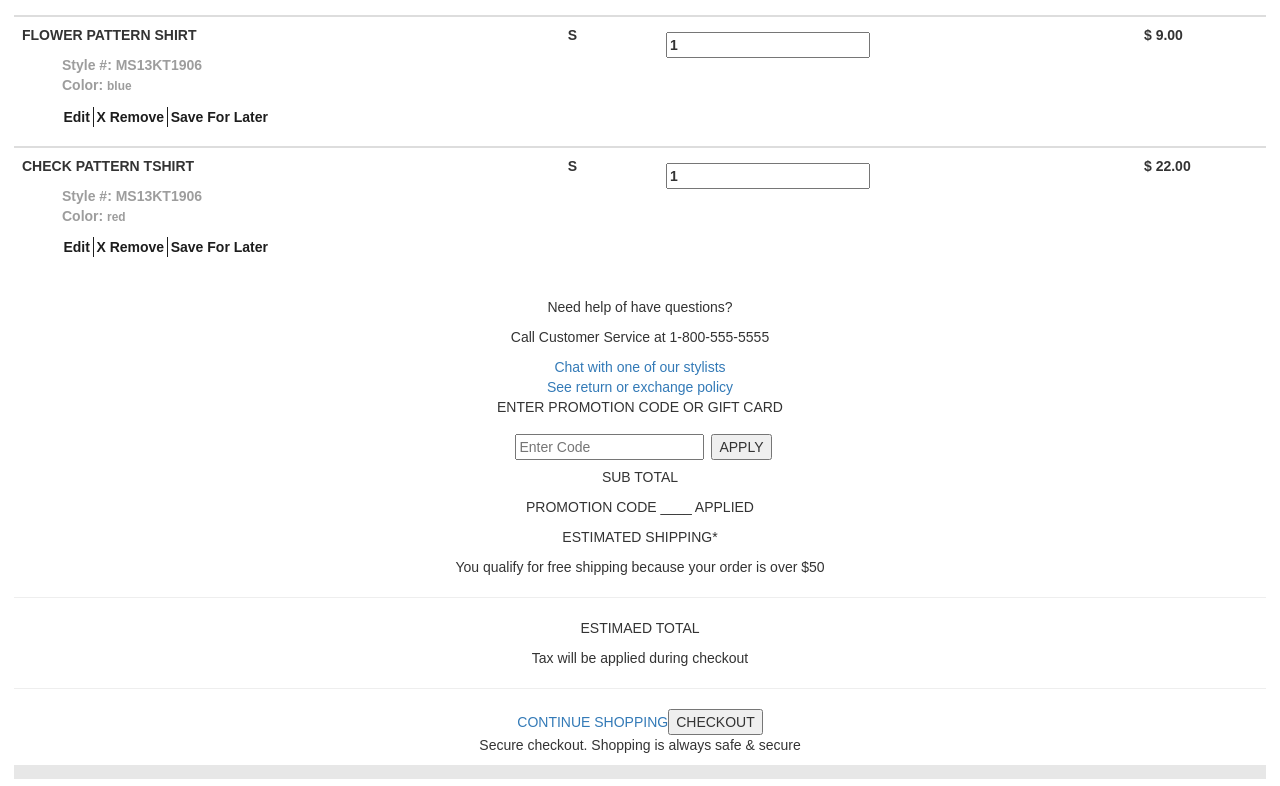
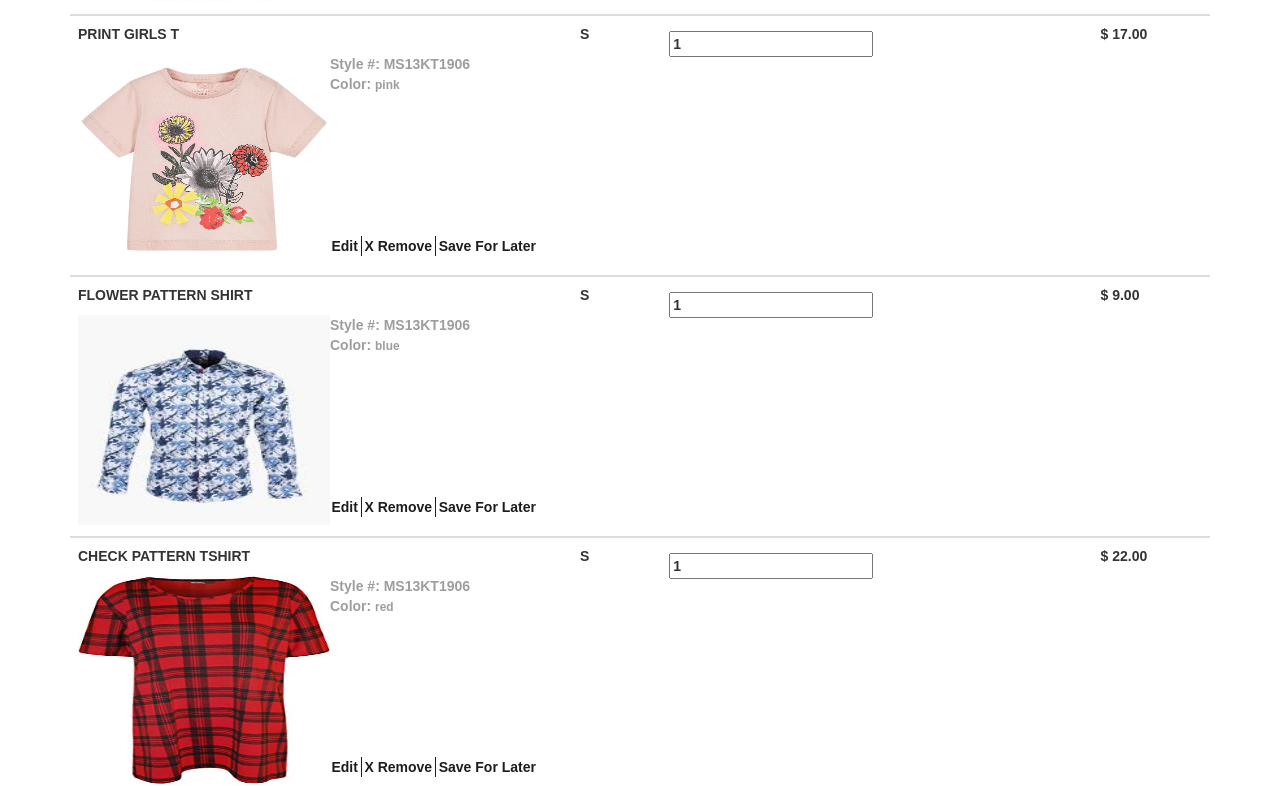
Before and after one commit to H0sway/online-shopping-cart, a React (Create React App) app: page / in a window 1280 px wide. Shown: the part 383-1169 px from the top of the page. Built offline with nearby package versions, Linux system fonts and the light colour scheme.

Commit message:
styling mostly done, tried to do some work on the total cost but it wasn't going well. Solved the photo issue.

```diff
--- a/src/App.css
+++ b/src/App.css
@@ -11,6 +11,24 @@
 .Item-List {
   border-bottom: 1em solid #E7E7E7;
   margin-bottom: .5em;
+}
+
+.item-wrapper {
+  display: flex;
+  align-items: flex-start;
+  justify-content: space-evenly;
+  align-content: flex-start;
+}
+
+.img-responsive {
+  float: left;
+  clear: right;
+  height: 15em;
+  width: 18em;
+}
+
+.bottom {
+  margin-top: 10em;
 }
 
 .top li {
@@ -34,6 +52,10 @@
 .upwards {
   border-top: .65em solid #E7E7E7;
   padding-top: 1em;
+}
+
+.modal-body img {
+  margin-top: 4em;
 }
 
 .modal-body ul {
@@ -84,3 +106,12 @@
   text-decoration: underline;
   curser: pointer;
 }
+
+.wrapper {
+  border-top: 1em solid #E7E7E7;
+  padding-top: .5em;
+  display: flex;
+  align-items: flex-start;
+  justify-content: space-evenly;
+  align-content: flex-start;
+}
--- a/src/App.js
+++ b/src/App.js
@@ -3,6 +3,9 @@ import React, { Component } from 'react';
 
 // Import Stylesheet
 import './App.css';
+
+// Import Bootstrap Grid
+import { Grid } from 'react-bootstrap';
 
 // Import Components
 import Header from './components/Header';
@@ -16,8 +19,10 @@ class App extends Component {
   render() {
     return (
       <div className="App">
-        <Header />
-        <ItemList />
+        <Grid>
+          <Header />
+          <ItemList />
+        </Grid>
       </div>
     );
   }
--- a/src/components/Checkout.js
+++ b/src/components/Checkout.js
@@ -1,5 +1,8 @@
 // Import React
 import React, { Component } from 'react';
+
+// Import bootstrap grid Components
+import { Grid, Col, Row, Button } from 'react-bootstrap'
 
 // Component that renders the checkout functionality for the site. Right now it only calculates the total cost.
 class Checkout extends Component {
@@ -9,9 +12,9 @@ class Checkout extends Component {
         <p>ENTER PROMOTION CODE OR GIFT CARD</p>
         <form>
           <input placeholder="Enter Code" />
-          <button>APPLY</button>
+          <Button>APPLY</Button>
         </form>
-
+        <div className="checkout-flex">
           <p>SUB TOTAL</p>
           <p>PROMOTION CODE ____ APPLIED</p>
           <p>ESTIMATED SHIPPING*</p>
@@ -21,8 +24,9 @@ class Checkout extends Component {
           <p>Tax will be applied during checkout</p>
           <hr />
           <a href="#">CONTINUE SHOPPING</a>
-        <button>CHECKOUT</button>
+          <Button bsStyle="primary">CHECKOUT</Button>
           <p><i className="fas fa-lock"></i>Secure checkout. Shopping is always safe & secure</p>
+        </div>
       </div>
     )
   }
--- a/src/components/ItemList.js
+++ b/src/components/ItemList.js
@@ -3,12 +3,6 @@ import React, { Component } from 'react';
 
 // import bootstrap components
 import { Table } from 'react-bootstrap';
-
-// Import images for each of the shopping list items
-import cotton from './images/cotton_tshirt.png';
-import girlst from './images/girls_t.png';
-import flower from './images/flower_shirt.png';
-import checkered from './images/check_tshirt.png';
 
 // Import the SingleItem component, this will be used as the template for each item in the shopping cart.
 import SingleItem from "./SingleItem";
@@ -16,35 +10,39 @@ import Checkout from "./Checkout";
 import Contact from "./Contact";
 
 // List of shopping cart items
-let shoppingList = [
+const shoppingList = [
   {
     name: "COTTON TSHIRT",
+    short: "cotton",
     color: "blue",
-    photoUrl: {cotton},
+    photoUrl: "./images/cotton_tshirt.png",
     size: "S",
     quantity: 1,
     price: 11.00
   },
   {
     name: "PRINT GIRLS T",
+    short: "girlst",
     color: "pink",
-    photoUrl: {girlst},
+    photoUrl: "./images/girls_t.png",
     size: "S",
     quantity: 1,
     price: 17.00
   },
   {
     name: "FLOWER PATTERN SHIRT",
+    short: "flower",
     color: "blue",
-    photoUrl: {flower},
+    photoUrl: "./images/flower_shirt.png",
     size: "S",
     quantity: 1,
     price: 9.00
   },
   {
     name: "CHECK PATTERN TSHIRT",
+    short: "checkered",
     color: "red",
-    photoUrl: {checkered},
+    photoUrl: "./images/check_tshirt.png",
     size: "S",
     quantity: 1,
     price: 22.00
@@ -57,32 +55,64 @@ class ItemList extends Component {
     super();
     this.state = {
       list: shoppingList,
+      cottonAmount: 1,
+      cottenPrice: 11.00,
+      cottenTotal: 11.00,
+      girlstAmount: 1,
+      girlstPrice: 17.00,
+      girlstTotal: 17.00,
+      flowerAmount: 1,
+      flowerPrice: 9.00,
+      flowerTotal: 9.00,
+      checkeredAmount: 1,
+      checkeredPrice: 22.00,
+      checkeredTotal: 22.00
     }
     this.removeItem = this.removeItem.bind(this);
+    this.changeCost = this.changeCost.bind(this);
   }
+
+  // Remove a specific item from the list when you click on X Remove
   removeItem(val) {
     const newList = this.state.list.filter((item, i) => {
       return i !== val;
     });
-    console.log(newList, val);
+    // console.log(newList, val);
     this.setState({
       list: newList
     })
   }
+
+  // Specific event handler for when the total cost has to be recalculated
+  changeCost(e) {
+    const name = e.target.name;
+    let amount = e.target.value;
+    this.setState({
+      [name]: amount
+    })
+  }
+
   renderList() {
+    // Map this.state.list, creating an individual item for each object in the array. For each item a SingleItem component is rendered.
+    // Props are used in the SingleItem component
     if (this.state.list.length) {
-      return this.state.list.map((item, i) => {
+      console.log(this.state.list);
+      const list = this.state.list;
+      return list.map((item, i) => {
         return (
           <SingleItem
             key={i}
             value={i}
             name={item.name}
+            short={item.short}
             color={item.color}
             photoUrl={item.photoUrl}
             size={item.size}
             quantity={item.quantity}
             price={item.price.toFixed(2)}
+            cost={parseInt(item.price)}
             removeItem={this.removeItem}
+            changeCost={this.changeCost}
           />
         )
       })
@@ -95,6 +125,7 @@ class ItemList extends Component {
       )
     }
   }
+
   render() {
     return(
       <div className="Item-List">
--- a/src/components/SingleItem.js
+++ b/src/components/SingleItem.js
@@ -2,8 +2,29 @@
 import React, { Component } from 'react';
 
 // import bootstrap components
-import { Image, Modal, Button } from 'react-bootstrap';
+import { Image, Modal, Button, Row, Col } from 'react-bootstrap';
 
+// Import images
+import cotton from './images/cotton_tshirt.png';
+import girlst from './images/girls_t.png';
+import flower from './images/flower_shirt.png';
+import checkered from './images/check_tshirt.png';
+
+// Put the images in an array
+const images = [
+  {
+    img: {cotton}
+  },
+  {
+    img: {girlst}
+  },
+  {
+    img: {flower}
+  },
+  {
+    img: {checkered}
+  }
+]
 
 // This will be the template for every item in the shopping list.
 class SingleItem extends Component {
@@ -14,22 +35,16 @@ class SingleItem extends Component {
       quantity: this.props.quantity,
       color: this.props.color,
       size: this.props.size,
+      quantity: this.props.quantity,
       price: parseInt(this.props.price),
-      cost: null
+      photoUrl: this.props.photoUrl,
+      cost: this.props.cost
     }
     // Bind event handlers
     this.handleShow = this.handleShow.bind(this);
     this.handleClose = this.handleClose.bind(this);
     this.productDetails = this.productDetails.bind(this);
     this.handleChange = this.handleChange.bind(this);
-    this.changeCost = this.changeCost.bind(this);
-  }
-
-  componentDidMount() {
-    const cost = this.state.quantity * this.state.price;
-    this.setState({
-      cost: cost
-    })
   }
 
   // Event methods for recognizing when something has changed.
@@ -41,6 +56,11 @@ class SingleItem extends Component {
     })
   }
 
+  componentDidMount() {
+    this.configurePhoto();
+  }
+
+  // Opening and closing the modal
   handleClose() {
     this.setState({ show: false })
   }
@@ -49,33 +69,20 @@ class SingleItem extends Component {
     this.setState({ show: true });
   }
 
-  changeCost(e) {
-    console.log("Before " + this.state.cost);
-    let amount = e.target.value;
-    const price = parseInt(this.props.price);
-    if (amount === null ) {
-      amount = 0;
-      const cost = amount * price;
-      this.setState({
-        quantity: amount,
-        cost: cost
-      })
-    }
-    else {
-      const cost = amount * price;
-      this.setState({
-        quantity: amount,
-        cost: cost
-      });
-    }
+  // A little bonus alert
+  productDetails() {
+    alert("You clicked on the product details!");
   }
 
-  // Calculate the current cost for this component (the amount of product multiplied by the price)
-  calculateCost() {
-  }
-
-  productDetails() {
-    alert("You clicked on the product details!");
+  configurePhoto() {
+    console.log({cotton})
+    const val = this.props.value;
+    const short = this.props.short;
+    const photo = images[val].img[short];
+    this.setState({
+      photoUrl: photo
+    })
+    console.log(photo);
   }
 
   render() {
@@ -84,6 +91,7 @@ class SingleItem extends Component {
           <tr>
             <th>
               <p>{this.props.name}</p>
+              <Image src={this.state.photoUrl} responsive />
               <ul className="top">
                 <li>Style #: MS13KT1906</li>
                 <li>Color: <small>{this.state.color}</small></li>
@@ -95,10 +103,12 @@ class SingleItem extends Component {
               </ul>
             </th>
             <th>{this.state.size}</th>
-            <th><input name="quantity" type="number" value={this.state.quantity} onChange={this.changeCost}/></th>
+            <th><input name={this.props.short + "Amount"} type="number" value={this.state.quantity} onChange={this.handleChange && this.props.changeCost}/></th>
             <th>$ <span>{this.props.price}</span></th>
           </tr>
           <Modal show={this.state.show} onHide={this.handleClose} className="item-modal">
+            <Row>
+              <Col xs={6}>
                 <Modal.Body>
                   <h3 className="upwards">{this.props.name}</h3>
                   <h1><small>$</small> {this.props.price}</h1>
@@ -115,13 +125,18 @@ class SingleItem extends Component {
                       <option value="M">Medium</option>
                       <option value="L">Large</option>
                     </select>
-                <input name="quantity" type="number" value={this.state.quantity} onChange={this.changeCost} />
+                    <input name={this.props.short + "Amount"} type="number" value={this.state.quantity} onChange={this.handleChange && this.props.changeCost} />
                   </form>
                 </Modal.Body>
                 <Modal.Footer>
                   <Button bsStyle="primary" onClick={this.handleClose}>Edit</Button>
                   <p onClick={this.productDetails}>Check Product Details</p>
                 </Modal.Footer>
+              </Col>
+              <Col xs={4}>
+                <Image src={this.state.photoUrl} responsive />
+              </Col>
+            </Row>
           </Modal>
         </tbody>
     )
```
Lines whose indentation alone changed are shown as unchanged.
